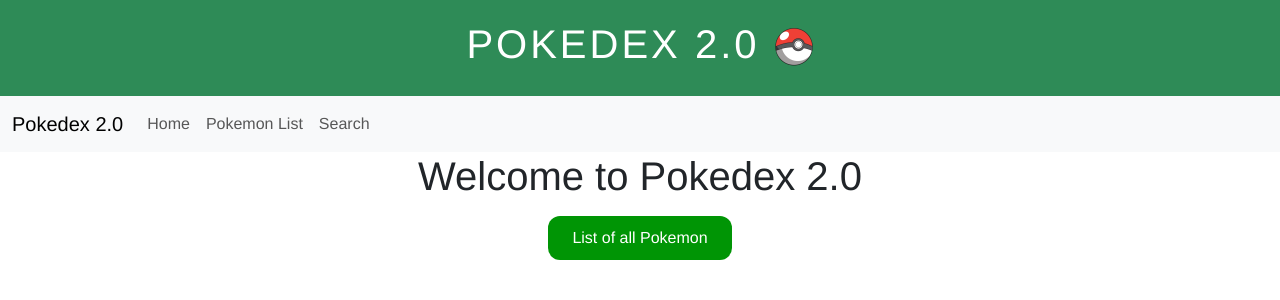
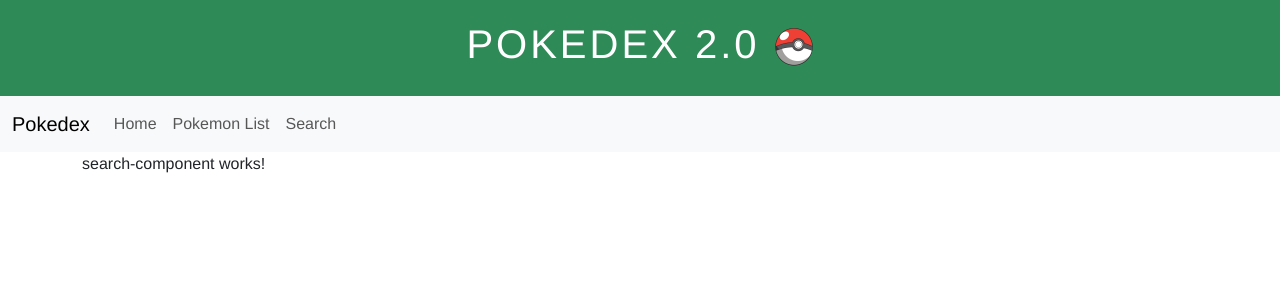
Before and after one commit to RuairiGrimes/PokedexApp, an Angular app: page /search in a window 1280 px wide. Shown: the top 300 px of the page. Built offline with nearby package versions, Linux system fonts and the light colour scheme; what ngx-pagination would draw is missing.

Commit message:
Added routing to the application to improve navi

```diff
--- a/src/app/app.component.html
+++ b/src/app/app.component.html
@@ -1,5 +1,5 @@
 <app-header></app-header>
-<app-navbar (showHome)="showPokemonList = false" (showPokemonList)="showPokemonList = true" (searchClicked)="showSearchComponent()"></app-navbar>
-<app-home *ngIf="!showPokemonList" (showPokemonList)="showPokemonList = true"></app-home>
-<app-pokemon-list *ngIf="showPokemonList"></app-pokemon-list>
-<app-search-component *ngIf="showSearch"></app-search-component>
+<app-navbar></app-navbar>
+<div class="container">
+  <router-outlet></router-outlet>
+</div>
--- a/src/app/home/home.component.html
+++ b/src/app/home/home.component.html
@@ -1,6 +1,6 @@
 <h1 class="head">
     Welcome to Pokedex 2.0
-</h1>
-<div class="button-container">
-<button class="fancy-button" (click)="showPokemonList.emit()">List of all Pokemon</button>
-</div>
+  </h1>
+  <div class="button-container">
+    <button class="fancy-button" routerLink="/pokemon-list">List of all Pokemon</button>
+  </div>
--- a/src/app/navbar/navbar.component.html
+++ b/src/app/navbar/navbar.component.html
@@ -1,20 +1,19 @@
-<!-- navbar.component.html -->
 <nav class="navbar navbar-expand-lg navbar-light bg-light">
   <div class="container-fluid">
-      <a class="navbar-brand" href="#">Pokedex 2.0</a>
+    <a class="navbar-brand" href="#">Pokedex</a>
     <button class="navbar-toggler" type="button" data-bs-toggle="collapse" data-bs-target="#navbarNav" aria-controls="navbarNav" aria-expanded="false" aria-label="Toggle navigation">
       <span class="navbar-toggler-icon"></span>
     </button>
     <div class="collapse navbar-collapse" id="navbarNav">
       <ul class="navbar-nav">
         <li class="nav-item">
-            <a class="nav-link" (click)="showHome.emit()">Home</a>
+          <a class="nav-link" routerLink="/">Home</a>
         </li>
         <li class="nav-item">
-            <a class="nav-link" (click)="showPokemonList.emit()">Pokemon List</a>
+          <a class="nav-link" routerLink="/pokemon-list">Pokemon List</a>
         </li>
         <li class="nav-item">
-          <a class="nav-link" (click)="searchClicked.emit()">Search</a>
+          <a class="nav-link" routerLink="/search">Search</a>
         </li>
       </ul>
     </div>
```
Also changed, not shown: src/app/app.module.ts (+11 -1 lines), src/app/pokemon-details/pokemon-details.component.css (line endings or trailing spaces). Lines whose indentation alone changed are shown as unchanged.
